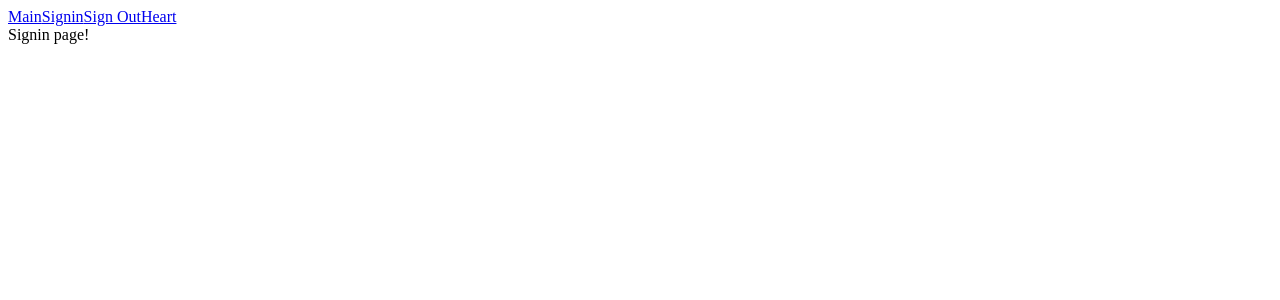
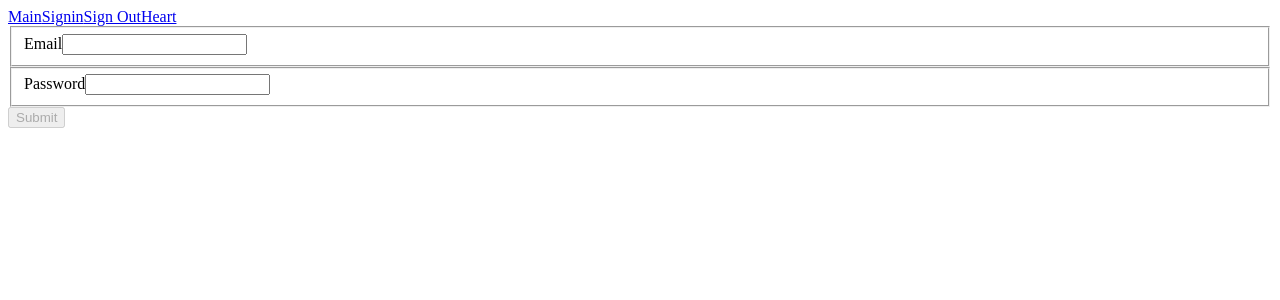
Before and after one commit to itikhonenko/react_jwt_auth, a React (Create React App) app: page /signin in a window 1280 px wide. Shown: the top 300 px of the page. Built offline with nearby package versions, Linux system fonts and the light colour scheme.

Commit message:
[Feature] Signin form

```diff
--- a/package.json
+++ b/package.json
@@ -13,6 +13,7 @@
     "react-router-dom": "^6.6.1",
     "react-scripts": "5.0.1",
     "redux": "^4.2.0",
+    "redux-form": "^8.3.9",
     "redux-thunk": "^2.4.2",
     "web-vitals": "^2.1.4"
   },
--- /dev/null
+++ b/src/actions/index.js
@@ -0,0 +1,17 @@
+import axios from 'axios'
+import { AUTH_ERROR, AUTH_USER } from './types'
+
+const signin = (formProps) => async dispatch => {
+  try {
+    const response = await axios.post('http://localhost:3001/user_token', {
+      auth: formProps
+    })
+    dispatch({ type: AUTH_USER, payload: response.data.jwt })
+  } catch {
+    dispatch({ type: AUTH_ERROR, payload: 'Email or password is incorrect!' })
+  }
+}
+
+export {
+  signin
+}
--- /dev/null
+++ b/src/actions/types.js
@@ -0,0 +1,2 @@
+export const AUTH_USER = 'AUTH_USER'
+export const AUTH_ERROR = 'AUTH_ERROR'
--- a/src/components/Signin.js
+++ b/src/components/Signin.js
@@ -1,9 +1,49 @@
-const Signin = () => {
+import { connect } from 'react-redux'
+import { compose } from 'redux'
+import { Field, reduxForm } from 'redux-form'
+
+import * as actions from '../actions'
+
+const Signin = ({ handleSubmit, pristine, submitting, signin, errorMessage }) => {
+  const onSubmit = (formProps) => {
+    signin(formProps)
+  }
+
   return (
     <div>
-      Signin page!
+      <form onSubmit={handleSubmit(onSubmit)}>
+        <fieldset>
+          <label>Email</label>
+          <Field
+            name="email"
+            type="text"
+            component="input" />
+        </fieldset>
+        <fieldset>
+          <label>Password</label>
+          <Field
+            name="password"
+            type="password"
+            component="input" />
+        </fieldset>
+        <div>{errorMessage}</div>
+        <div>
+          <button type="submit" disabled={pristine || submitting}>
+            Submit
+          </button>
+        </div>
+      </form>
     </div>
   )
 }
 
-export default Signin
+const mapStateToProps = (state) => {
+  return {
+    errorMessage: state.auth.errorMessage
+  }
+}
+
+export default compose(
+  connect(mapStateToProps, actions),
+  reduxForm({ form: 'signin' })
+)(Signin)
--- a/src/index.js
+++ b/src/index.js
@@ -8,12 +8,19 @@ import Welcome from './components/Welcome';
 import Signin from './components/Signin';
 import Heart from './components/Heart';
 import reducers from './reducers';
-import { createStore } from 'redux';
+import { applyMiddleware, createStore } from 'redux';
+import reduxThunk from 'redux-thunk';
+
+const store = createStore(
+  reducers,
+  {}, // initial state
+  applyMiddleware(reduxThunk)
+)
 
 const root = ReactDOM.createRoot(document.getElementById('root'));
 root.render(
   <React.StrictMode>
-    <Provider store={createStore(reducers, {})}>
+    <Provider store={store}>
       <BrowserRouter>
         <App>
           <Routes>
--- a/src/reducers/auth/index.js
+++ b/src/reducers/auth/index.js
@@ -1,10 +1,19 @@
+import { AUTH_ERROR, AUTH_USER } from "../../actions/types";
+
 const INITIAL_STATE = {
   authenticated: '',
   errorMessage: ''
 }
 
 const auth = (state = INITIAL_STATE, action) => {
-  return state
+  switch (action.type) {
+    case AUTH_USER:
+      return { ...state, authenticated: action.payload }
+      case AUTH_ERROR:
+        return { ...state, errorMessage: action.payload }
+    default:
+      return state
+  }
 }
 
 export default auth
--- a/src/reducers/index.js
+++ b/src/reducers/index.js
@@ -1,6 +1,8 @@
 import { combineReducers } from "redux";
+import { reducer as reducerForm } from "redux-form";
 import auth from './auth'
 
 export default combineReducers({
-  auth
+  auth,
+  form: reducerForm
 })
```
Also changed, not shown: 1 other file (tests, documents, lock files or other folders).
